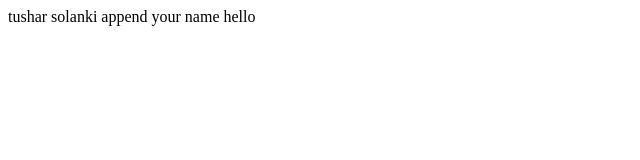
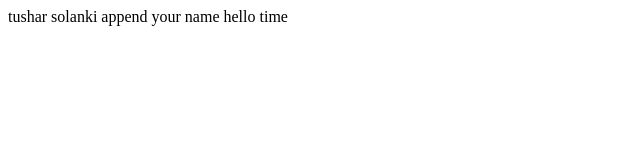
Before and after one commit to sudhan2606/tushars000.github.io, a plain HTML site: page index.html in a window 1280 px wide. Shown: the full height of the page, 0-640 px from the left. Drawn offline with Linux system fonts and the light colour scheme.

Commit message:
Update index.html

```diff
--- a/index.html
+++ b/index.html
@@ -6,5 +6,6 @@
 tushar solanki
 append your name
   hello
+  time
 </body>
 </html>
```
